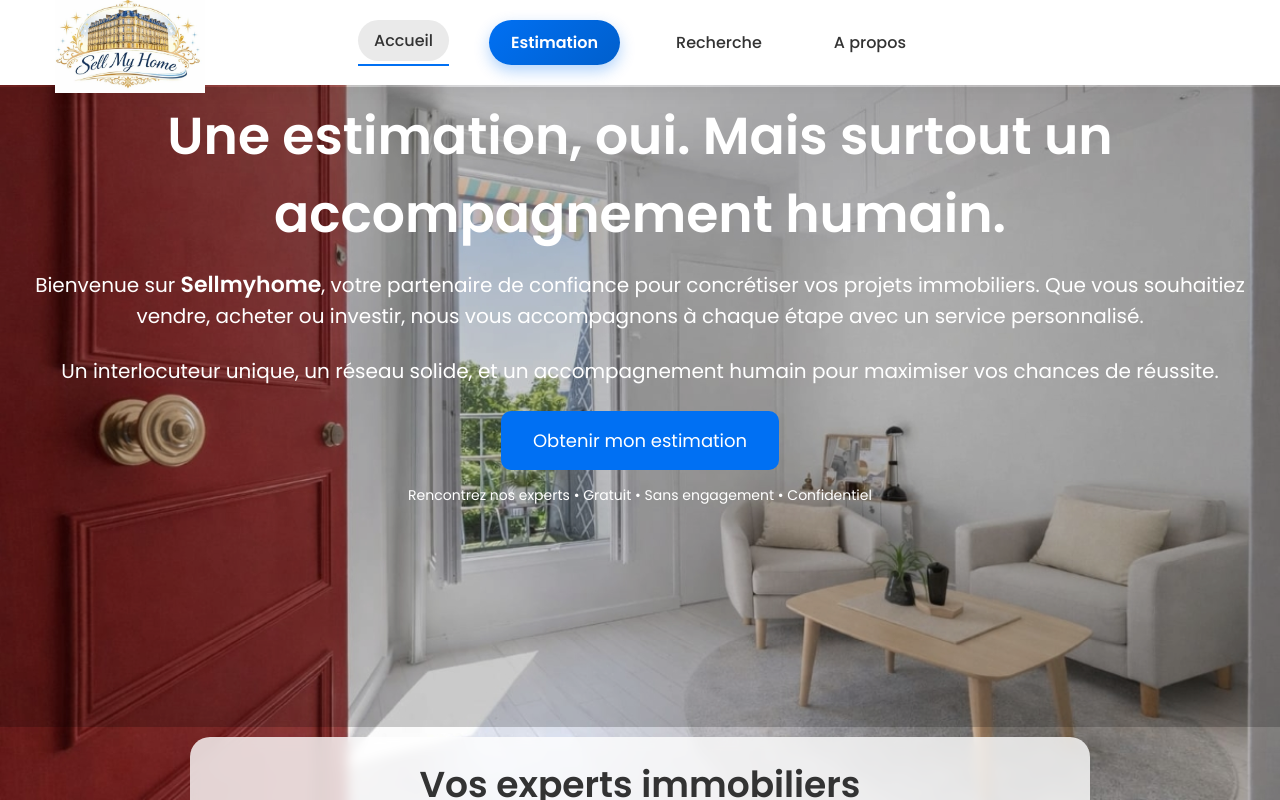
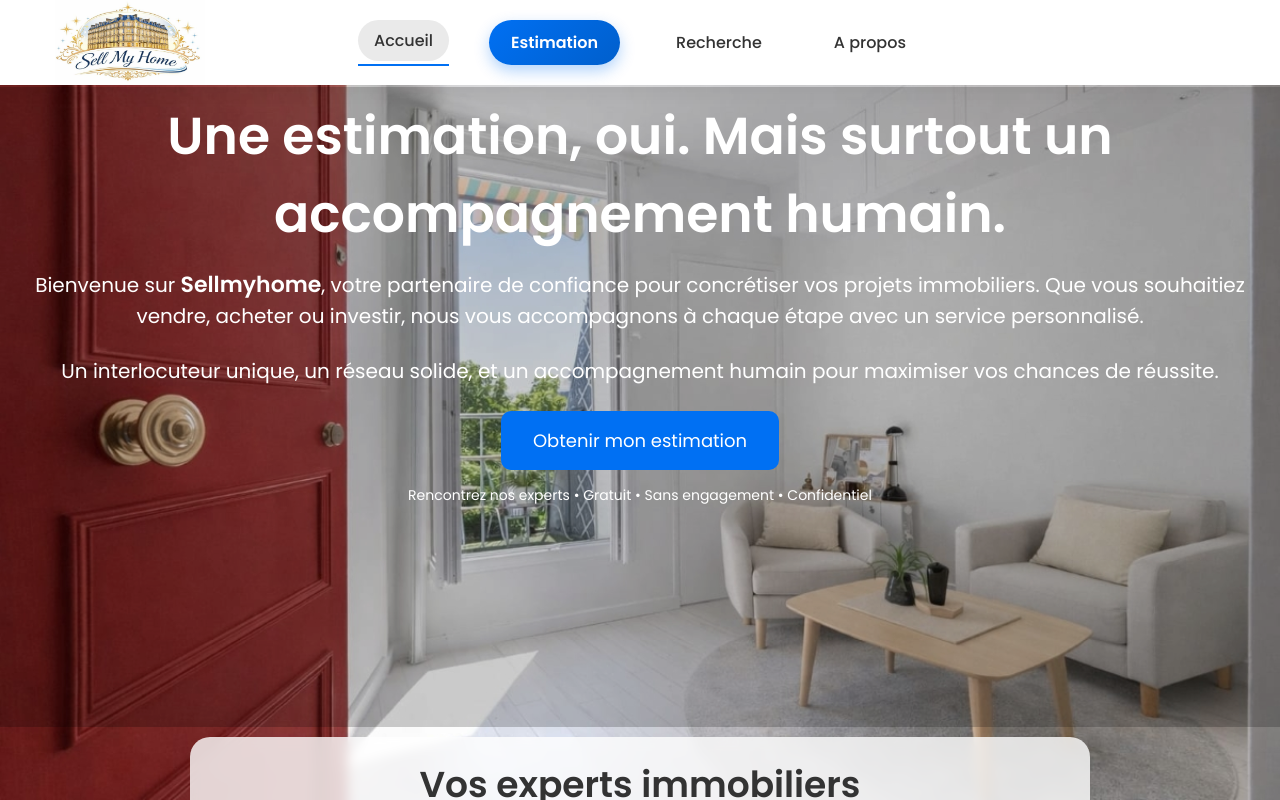
Before and after one commit to Juju-kpi/estimation_immo, a Next.js app: page / in a window 1280 px wide. Shown: the top 800 px of the page. Built offline with nearby package versions, Linux system fonts and the light colour scheme.

Commit message:
Update Navbar.js

```diff
--- a/components/Navbar.js
+++ b/components/Navbar.js
@@ -15,7 +15,7 @@ export default function Navbar() {
         src="/logo.jpeg"
         alt="Sellmyhome"
         width={150}
-        height={100}
+        height={85}
         priority
       />
     </Link>
```
